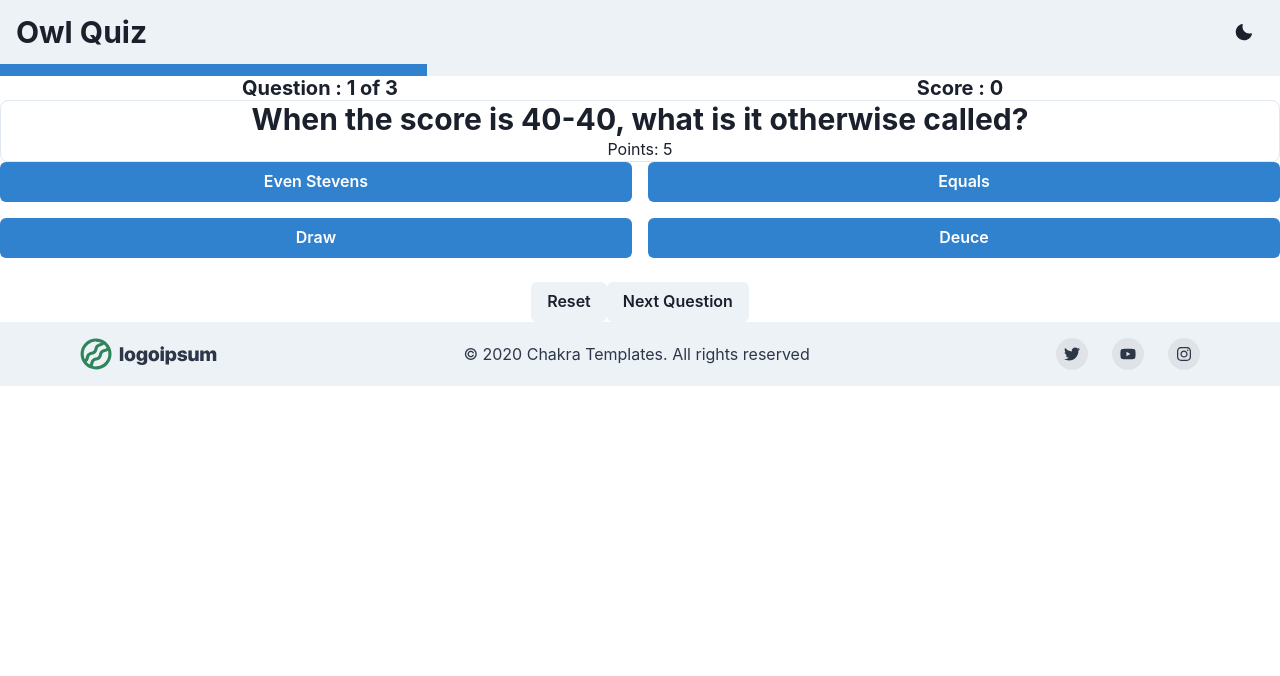
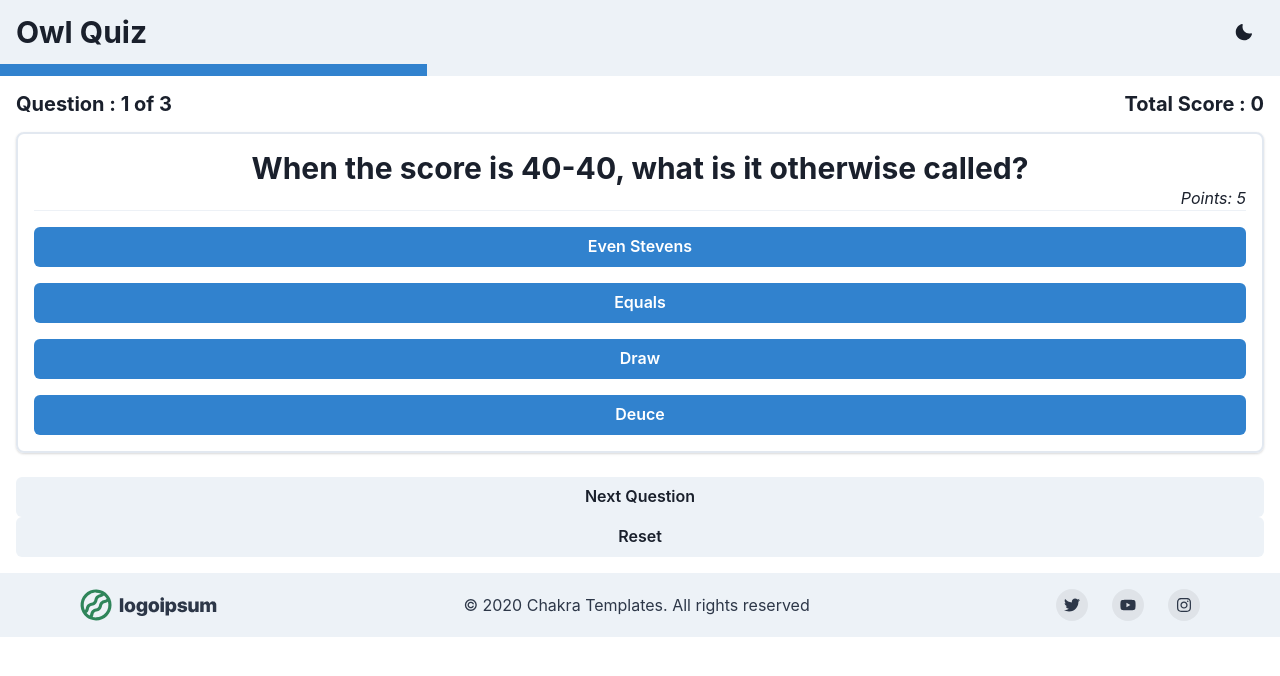
Before and after one commit to varenaggarwal/owl-quiz, a React (Create React App) app: page /quiz/1 in a window 1280 px wide. Shown: the top 676 px of the page. Built offline with nearby package versions, Linux system fonts and the light colour scheme.

Commit message:
added styling

```diff
--- a/src/components/Header.tsx
+++ b/src/components/Header.tsx
@@ -1,5 +1,5 @@
 import { Progress } from "@chakra-ui/progress";
-import { SimpleGrid, Text } from "@chakra-ui/react";
+import { Flex, SimpleGrid, Spacer, Text } from "@chakra-ui/react";
 import React from "react";
 import { useQuizState } from "../contexts/quizStateContext";
 import { Heading } from "@chakra-ui/react";
@@ -8,16 +8,22 @@ export function Header() {
   const { state, dispatch } = useQuizState();
   return (
     <div>
-      <Progress value={(state.currentQuestion / state.totalQuestions) * 100} />
-      <SimpleGrid columns={2}>
-        <Heading as="h3" size="md">
-          Question : {state.currentQuestion} of {state.totalQuestions}
-        </Heading>
-        <Heading as="h3" size="md">
-          Score : {state.score}
-        </Heading>
-        {/* <Text fontSize="md">Question : {state.currentQuestion}</Text> */}
-      </SimpleGrid>
+      <Flex flexDirection="column">
+        <Progress
+          value={(state.currentQuestion / state.totalQuestions) * 100}
+        />
+        <Flex
+          justifyContent={"space-between"}
+          paddingTop="1rem"
+          paddingLeft="1rem"
+          paddingRight="1rem"
+        >
+          <Heading as="h3" size="md">
+            Question : {state.currentQuestion} of {state.totalQuestions}
+          </Heading>
+          <Heading size="md">Total Score : {state.score}</Heading>
+        </Flex>
+      </Flex>
     </div>
   );
 }
--- a/src/pages/Homepage.tsx
+++ b/src/pages/Homepage.tsx
@@ -68,6 +68,7 @@ export function Homepage() {
             bg={"blue.400"}
             _hover={{ bg: "blue.500" }}
             onClick={startQuiz}
+            fontSize={"large"}
           >
             {tennisQuiz.quizName}
           </Button>
--- a/src/pages/QuestionAsker.tsx
+++ b/src/pages/QuestionAsker.tsx
@@ -1,5 +1,5 @@
 import { Button } from "@chakra-ui/button";
-import { Box, SimpleGrid, Text } from "@chakra-ui/layout";
+import { Box, Divider, Flex, SimpleGrid, Text } from "@chakra-ui/layout";
 import { tennisQuiz } from "../data/tennisQuiz";
 import { Header } from "../components/Header";
 import { useQuizState } from "../contexts/quizStateContext";
@@ -7,15 +7,17 @@ import { useState } from "react";
 import { useNavigate } from "react-router-dom";
 import { Heading, useToast } from "@chakra-ui/react";
 import { ConfirmationDialog } from "../components/ConfirmationDialog";
+import { ArrowForwardIcon } from "@chakra-ui/icons";
 
 export function QuestionAsker() {
-  const [isAnswered, setIsAnswered] = useState<Boolean>(false);
+  const [isAnswered, setIsAnswered] = useState<boolean>(false);
   const [selectedOption, setSelectedOption] = useState<Option | null>(null);
   const { state, dispatch } = useQuizState();
+  const [isAlertOpen, setIsAlertOpen] = useState<boolean>(false);
+
   const toast = useToast();
   const navigate = useNavigate();
 
-  const [isAlertOpen, setIsAlertOpen] = useState<boolean>(false);
   const onCloseAlert = () => setIsAlertOpen(false);
 
   const getQuestion = (questions: Question[], questionNumber: number) => {
@@ -102,21 +104,45 @@ export function QuestionAsker() {
   };
 
   return (
-    <div>
+    <>
       <Header />
       <ConfirmationDialog
         isOpen={isAlertOpen}
         onClose={onCloseAlert}
         onYes={onResetAlertYes}
       />
-      <Box colour="blue" borderWidth="1px" borderRadius="lg" overflow="hidden">
+      <Flex flexDirection="column" justify="center" padding="1rem">
+        <Box
+          colour="blue"
+          borderWidth="2px"
+          borderRadius="lg"
+          overflow="hidden"
+          padding="1rem"
+          shadow="base"
+        >
           <Heading as="h2" size="lg">
             {currentQuestion?.question}
           </Heading>
-        <Text>Points: {currentQuestion?.points}</Text>
+
+          <Text align={"right"} fontStyle="italic">
+            Points: {currentQuestion?.points}
+          </Text>
+          <Divider />
+          <Flex flexDirection={"column"}>
+            {currentQuestion?.options.map((currentOption) => (
+              <Button
+                key={currentOption.id}
+                onClick={() => judgeAnswer(currentOption)}
+                colorScheme={optionStyle(currentOption.id)}
+                marginTop="1rem"
+              >
+                {currentOption.text}
+              </Button>
+            ))}
+          </Flex>
         </Box>
 
-      <SimpleGrid columns={2} spacing="1rem">
+        {/* <SimpleGrid columns={2} spacing="1rem">
           {currentQuestion?.options.map((currentOption) => (
             <Button
               key={currentOption.id}
@@ -126,14 +152,18 @@ export function QuestionAsker() {
               {currentOption.text}
             </Button>
           ))}
-      </SimpleGrid>
+        </SimpleGrid> */}
         <br />
-      <Button onClick={resetQuiz}>Reset</Button>
-      <Button onClick={handleNextQuestion}>
+        <Button
+          isActive={isAnswered ? true : false}
+          onClick={handleNextQuestion}
+        >
           {state.currentQuestion < state.totalQuestions
             ? "Next Question"
             : "End Quiz"}
         </Button>
-    </div>
+        <Button onClick={resetQuiz}>Reset</Button>
+      </Flex>
+    </>
   );
 }
--- a/src/pages/Result.tsx
+++ b/src/pages/Result.tsx
@@ -1,4 +1,5 @@
 import { Button } from "@chakra-ui/button";
+import { Heading } from "@chakra-ui/layout";
 import { CircularProgress, CircularProgressLabel } from "@chakra-ui/progress";
 import React from "react";
 import { useNavigate } from "react-router-dom";
@@ -22,7 +23,7 @@ export function Result() {
 
   return (
     <div>
-      <h1>Result</h1>
+      <Heading as={"h1"}>Result</Heading>
       <CircularProgress value={resultScorePercentage} size="120px">
         <CircularProgressLabel>{resultScorePercentage}%</CircularProgressLabel>
       </CircularProgress>
```
Also changed, not shown: src/components/NavBar.tsx (+0 -7 lines). Lines whose indentation alone changed are shown as unchanged.
